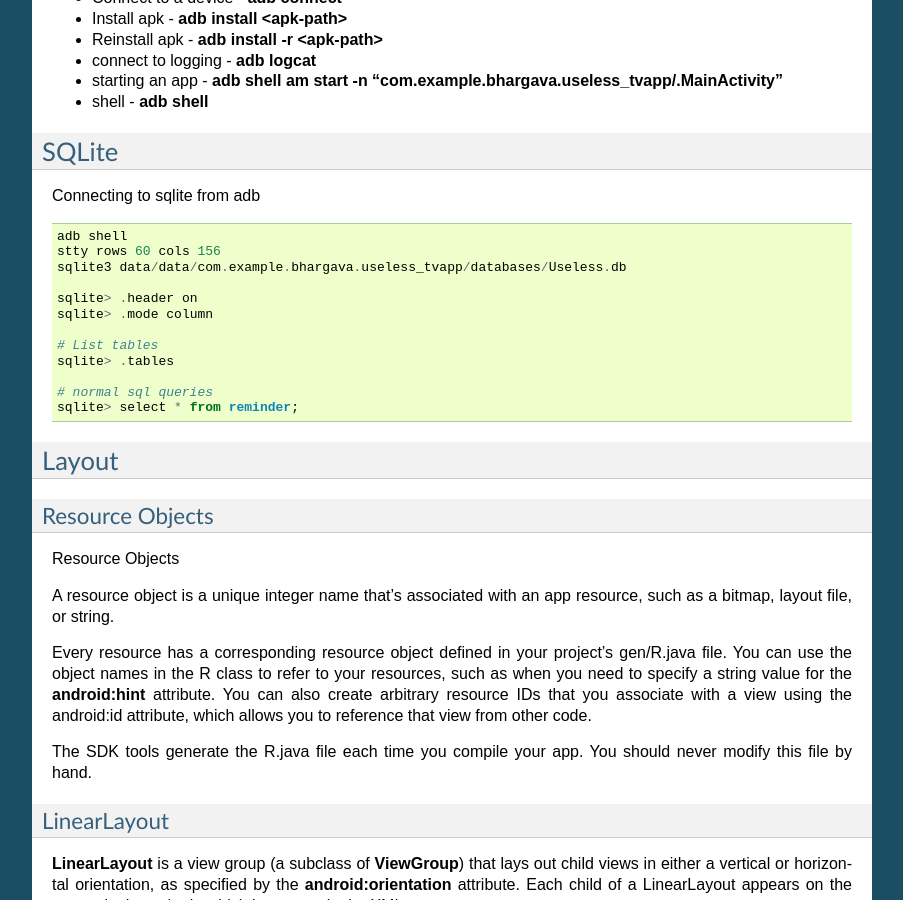
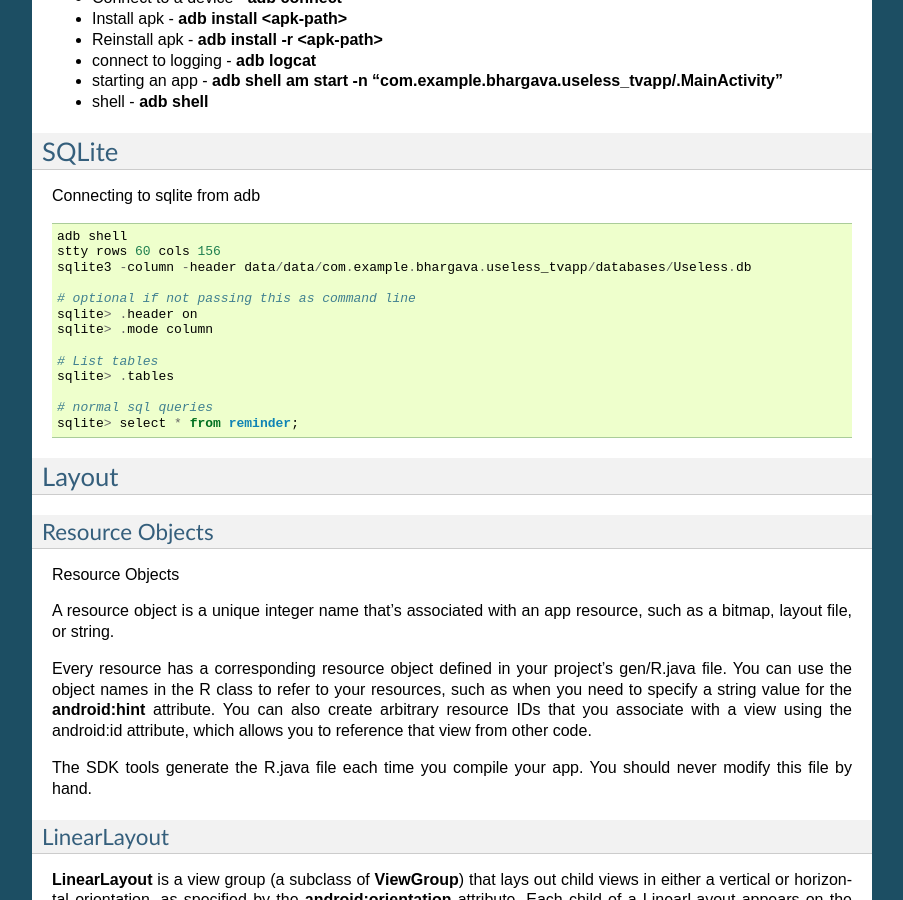
Before and after one commit to bhargavakumark/Notes, a Sphinx documentation site: the page built from source/android.rst, in a window 1280 px wide and 900 px high, scrolled down 767 px. Shown: the whole window, without its empty margins (198-1101 px from the left). Built offline with Sphinx 7.4.7, drawn with Linux system fonts in a browser that asks for light colours.

Commit message:
sqlite command line header and column options

```diff
--- a/source/android.rst
+++ b/source/android.rst
@@ -39,8 +39,9 @@ Connecting to sqlite from adb
 
     adb shell
     stty rows 60 cols 156
-    sqlite3 data/data/com.example.bhargava.useless_tvapp/databases/Useless.db
+    sqlite3 -column -header data/data/com.example.bhargava.useless_tvapp/databases/Useless.db
 
+    # optional if not passing this as command line
     sqlite> .header on
     sqlite> .mode column
 
```
